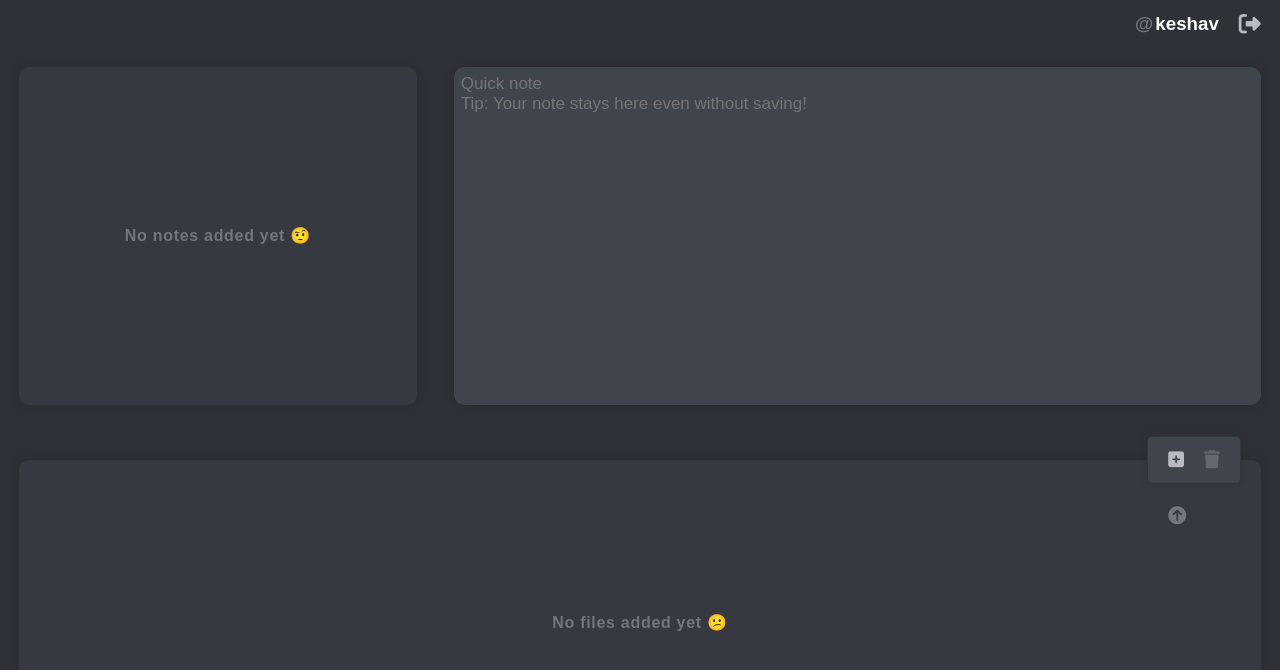
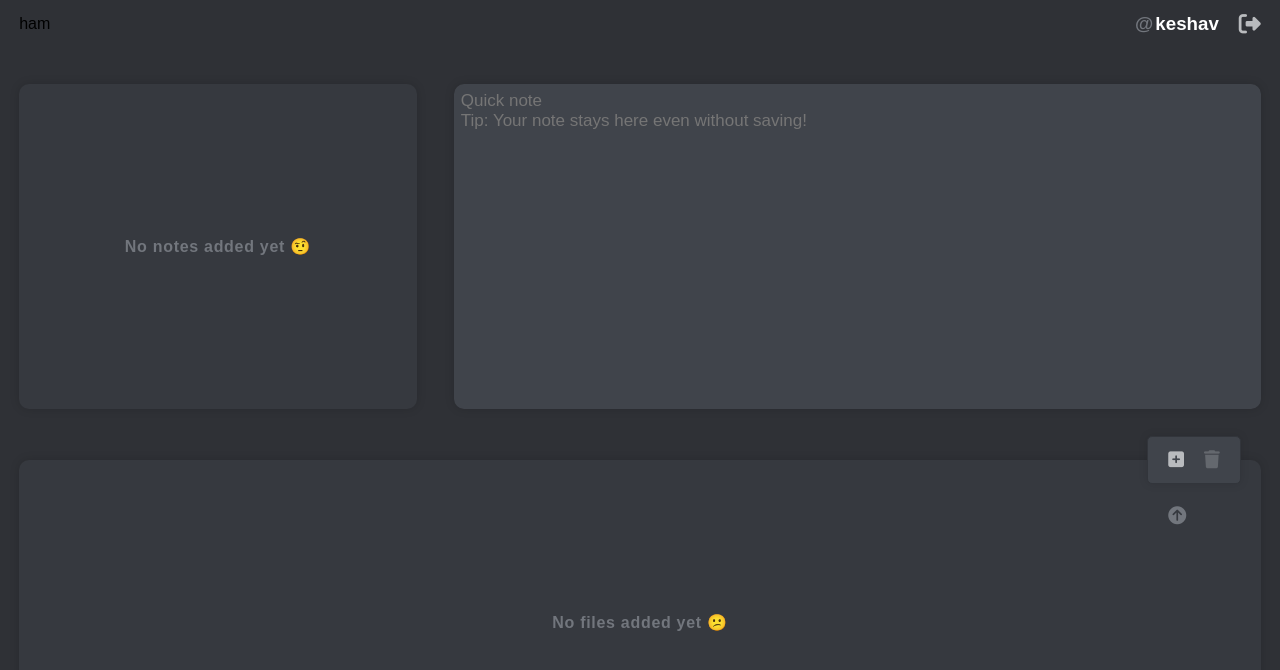
Before and after one commit to keshavDooleea/kshared, an Angular app in the folder frontend/: page /home in a window 1280 px wide. Shown: the top 670 px of the page. Built offline with nearby package versions, Linux system fonts and the light colour scheme; a web font is replaced by a local one.

Commit message:
added output emitter for navbar

```diff
--- a/frontend/src/app/components/home/home.component.html
+++ b/frontend/src/app/components/home/home.component.html
@@ -1,5 +1,11 @@
-<div class="main-app">
-  <app-navbar></app-navbar>
-  <app-notes-container></app-notes-container>
-  <app-files-container></app-files-container>
+<div
+  class="home-container"
+  [ngClass]="showNavbar ? 'show-navbar' : 'hide-navbar'"
+>
+  <div class="sidebar" (mouseover)="showNav()" (mouseleave)="hideNav()"></div>
+  <div class="main-app">
+    <app-navbar (showNavbarEmitter)="onNavbarChanged($event)"></app-navbar>
+    <app-notes-container></app-notes-container>
+    <app-files-container></app-files-container>
+  </div>
 </div>
--- a/frontend/src/app/components/home/home.component.scss
+++ b/frontend/src/app/components/home/home.component.scss
@@ -1,14 +1,52 @@
 @use "../../../styles.scss" as styles;
 
-.main-app {
-  width: 100%;
-  height: 100%;
-  @include styles.displayFlex(column, center, center);
+.home-container {
+  @include styles.displayFlex(row, center, center);
 }
 
-app-files-container {
+.main-app {
   width: 100vw;
-  height: 47vh;
+  height: 100vh;
+  @include styles.displayFlex(column, center, center);
+  transition: 0.3s width;
+}
+
+app-navbar {
+  width: 97%;
+  height: 6%;
+  @include styles.displayFlex(row, center, space-between);
+}
+
+app-files-container,
+app-notes-container {
+  width: 100%;
+  height: 47%;
   @include styles.displayFlex(row, flex-end, center);
   padding-bottom: 15px;
 }
+
+.sidebar {
+  height: 100vh;
+  background-color: #202225;
+  transition: 0.3s width;
+  border-radius: 0 styles.$borderRadius styles.$borderRadius 0;
+  box-shadow: 0 0 10px rgba(0, 0, 0, 0.15);
+}
+
+.show-navbar {
+  .main-app {
+    width: 85%;
+  }
+  .sidebar {
+    width: 15%;
+  }
+}
+
+.hide-navbar {
+  .main-app {
+    width: 100%;
+  }
+  .sidebar {
+    width: 0;
+  }
+}
--- a/frontend/src/app/components/home/home.component.ts
+++ b/frontend/src/app/components/home/home.component.ts
@@ -3,13 +3,23 @@ import { Component, OnInit } from '@angular/core';
 @Component({
   selector: 'app-home',
   templateUrl: './home.component.html',
-  styleUrls: ['./home.component.scss']
+  styleUrls: ['./home.component.scss'],
 })
 export class HomeComponent implements OnInit {
+  showNavbar: boolean;
+  constructor() {}
 
-  constructor() { }
+  ngOnInit(): void {}
 
-  ngOnInit(): void {
+  onNavbarChanged(showNav: boolean): void {
+    this.showNavbar = showNav;
   }
 
+  showNav(): void {
+    this.showNavbar = true;
+  }
+
+  hideNav(): void {
+    this.showNavbar = false;
+  }
 }
--- a/frontend/src/app/components/home/navbar/navbar.component.html
+++ b/frontend/src/app/components/home/navbar/navbar.component.html
@@ -1,6 +1,11 @@
+<div class="navbar-item" (mouseover)="showNavbar()">
+  <span>ham</span>
+</div>
+<div class="navbar-item">
   <h3><span>@</span>keshav</h3>
   <i
     class="fas fa-sign-out-alt icon"
     routerLink="/"
     (click)="onLogOutClicked()"
   ></i>
+</div>
--- a/frontend/src/app/components/home/navbar/navbar.component.scss
+++ b/frontend/src/app/components/home/navbar/navbar.component.scss
@@ -1,9 +1,7 @@
 @use "../../../../styles.scss" as styles;
 
-:host {
-  width: 97%;
-  height: 6%;
-  @include styles.displayFlex(row, center, flex-end);
+.navbar-item {
+  display: flex;
 }
 
 h3 {
--- a/frontend/src/app/components/home/navbar/navbar.component.ts
+++ b/frontend/src/app/components/home/navbar/navbar.component.ts
@@ -1,4 +1,4 @@
-import { Component, OnInit } from '@angular/core';
+import { Component, EventEmitter, OnInit, Output } from '@angular/core';
 
 @Component({
   selector: 'app-navbar',
@@ -6,6 +6,8 @@ import { Component, OnInit } from '@angular/core';
   styleUrls: ['./navbar.component.scss'],
 })
 export class NavbarComponent implements OnInit {
+  @Output() showNavbarEmitter = new EventEmitter<boolean>();
+
   constructor() {}
 
   ngOnInit(): void {}
@@ -13,4 +15,12 @@ export class NavbarComponent implements OnInit {
   onLogOutClicked(): void {
     console.log('Logged out clicked');
   }
+
+  showNavbar(): void {
+    this.showNavbarEmitter.emit(true);
+  }
+
+  hideNavbar(): void {
+    this.showNavbarEmitter.emit(false);
+  }
 }
```
Lines whose indentation alone changed are shown as unchanged.
